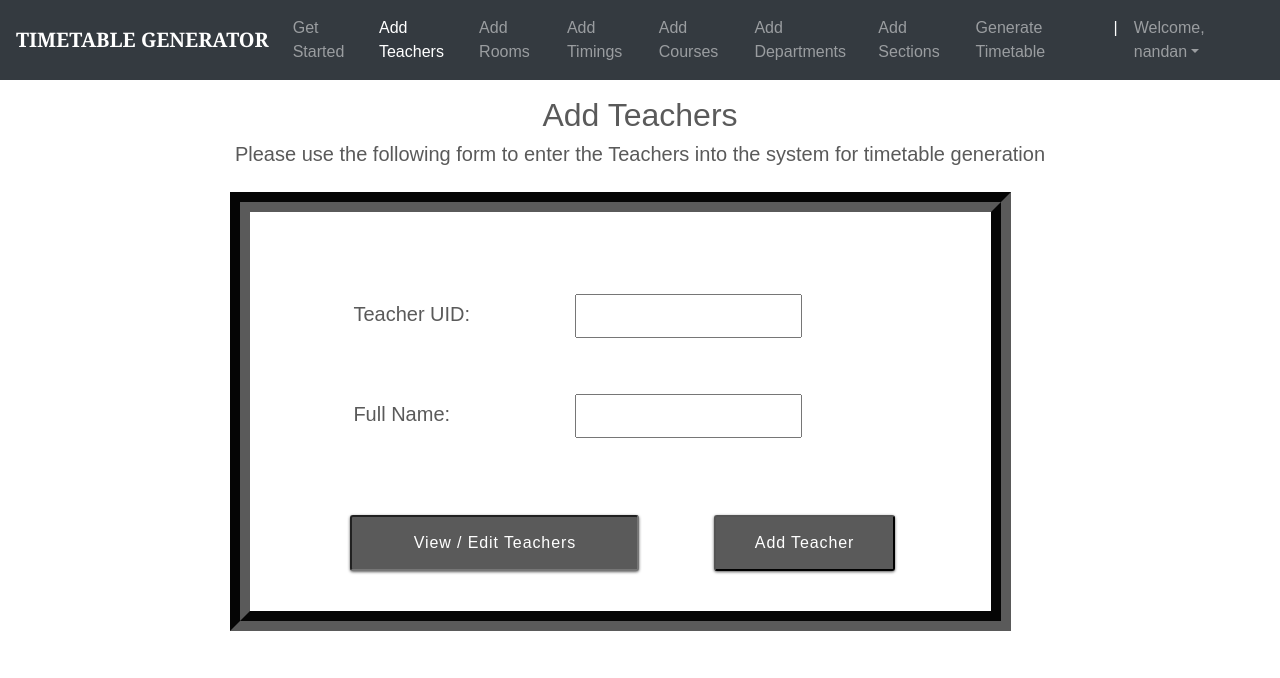
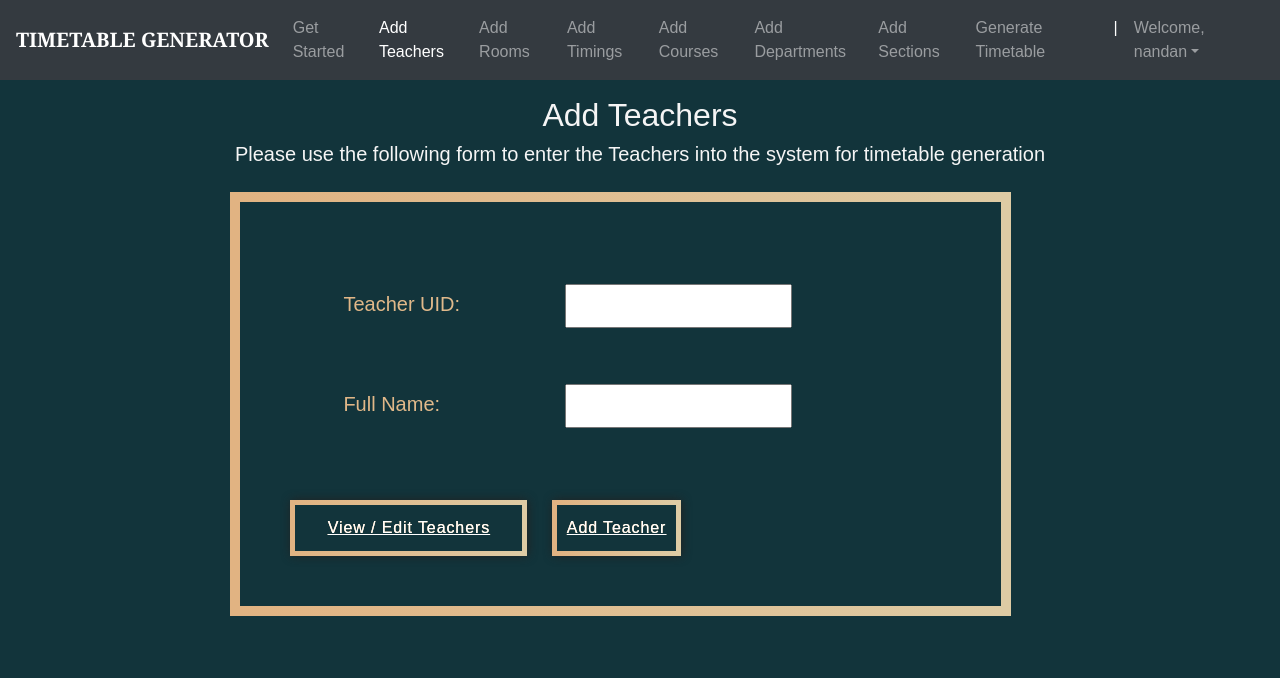
Before and after one commit to BhuvanKoduru/DBMS-Project, a Django app: page /add_teachers in a window 1280 px wide. Shown: the top 678 px of the page. Run offline with Django 3.2, Linux system fonts and the light colour scheme; a user stored in the database is signed in; parts of the project's set-up code (start-up, migrations or seed data) failed here and were passed over; some libraries are stand-ins or nearby versions.

Commit message:
Update addInstructors.html

```diff
--- a/TTGS Code/projttgs/templates/addInstructors.html
+++ b/TTGS Code/projttgs/templates/addInstructors.html
@@ -12,6 +12,20 @@
     <link rel="canonical" href="https://getbootstrap.com/docs/4.5/examples/carousel/">
 
      <style>
+        .bd-placeholder-img {
+            font-size: 1.125rem;
+            text-anchor: middle;
+            -webkit-user-select: none;
+            -moz-user-select: none;
+            -ms-user-select: none;
+            user-select: none;
+          }
+
+          @media (min-width: 768px) {
+            .bd-placeholder-img-lg {
+              font-size: 3.5rem;
+            }
+          }
           nav {
             font-family: sans-serif;
             }
@@ -171,6 +185,149 @@ fieldset button
         box-shadow: 6px 13px 13px 0px black;
         background-color: #ebfffa;
     }
+
+
+
+    :root {
+    --gradient:linear-gradient(to right,#e1b382,#DECBA4)  !important;
+
+      }
+          nav {
+            font-family: sans-serif;
+            }
+
+          .navbar-brand {
+            font-size: 20px;
+            font-family: Georgia, 'Times New Roman', Times, serif;
+        }
+
+          *{
+        margin: 0;
+        padding: 0;
+
+    }
+    body{
+        background-color:#12343b;
+    }
+
+    html{
+        scroll-behavior: smooth;
+    }
+    a{
+        text-decoration:none;
+    }
+    button
+    {
+        border-style:none;
+    }
+
+    h1, h2, h3, h4, h5{
+        text-align: center;
+        color: whitesmoke;
+
+    }
+
+    form {
+        margin-top: 2%;
+        margin-left: 18%;
+        margin-right: 21%;
+
+
+    }
+
+    form fieldset{
+
+        border: 10px solid;
+        border-image-slice: 1;
+        padding:40px;
+        background: var(--gradient) !important;
+        -webkit-background-clip: text !important;
+        -webkit-text-fill-color: transparent !important;
+        border-image-source:  var(--gradient) !important;
+        text-decoration: none;
+        background: #222;
+
+    }
+
+    fieldset h1 {
+        color: #dd2476;
+        padding-bottom: 20px;
+        margin-left: 35px;
+        display: inline-block;
+        cursor: pointer;
+        font-size: 28px;
+        text-align: center;
+    }
+
+    fieldset label {
+        margin-left: 40px;
+        padding: 23px;
+        font-size: 20px;
+        display: inline-block;
+        width  : 240px;
+    }
+    fieldset input{
+        padding:8px;
+        color: #dd2476;
+    }
+    fieldset input:focus{
+        color: #000;
+    }
+
+    .btn, #ctiming,#cname,#week {
+        border: 5px solid;
+        border-image-slice: 1;
+        background: var(--gradient) !important;
+        -webkit-background-clip: text !important;
+        -webkit-text-fill-color:white !important;
+        border-image-source:  var(--gradient) !important;
+        text-decoration: underline;
+        transition: all .4s ease;
+        margin:10px;
+        padding:10px;
+        box-shadow: #222 1px 0 10px;
+        caret-color:white;
+
+
+      }
+
+      .btn:hover, .btn:focus {
+            background: var(--gradient) !important;
+        -webkit-background-clip: none !important;
+        -webkit-text-fill-color: #fff !important;
+        border: 5px solid #fff !important;
+        box-shadow: #222 1px 0 10px;
+        text-decoration: underline;
+      }
+
+    #link_to_edit{
+        padding-left: 45px;
+    }
+
+    .fieldset{
+        margin:auto;
+        padding: 50px;
+        border-width: 0px;
+        border-style: ridge;
+        border-color:black;
+        box-shadow: 0px 0px 0px 0px black;
+        background-color:#222;
+    }
+    .test-class
+    {
+      border: 5px solid;
+        border-image-slice: 1;
+        background: var(--gradient) !important;
+        -webkit-background-clip: text !important;
+        -webkit-text-fill-color: #fff !important;
+        border-image-source:  var(--gradient) !important;
+        text-decoration: underline;
+        transition: all .4s ease;
+        margin:10px;
+        padding:10px;
+        box-shadow: #222 1px 0 10px;
+        caret-color:white;
+    }
     </style>
 
     <link rel="stylesheet" type="text/css" href="static/css/index.css">
@@ -257,7 +414,7 @@ fieldset button
 		<div class="tabcontent" id="new">
 			{{ form.as_p }}
             <br>
-            <a href="{% url 'editinstructor' %}"><input value="View / Edit Teachers" class="submit"></a>&nbsp;<input type="submit" value="Add Teacher" class="submit">
+            <a href="{% url 'editinstructor' %}"><input value="View / Edit Teachers" class="submit btn justify-content-center"></a>&nbsp;<input type="submit" value="Add Teacher" class="submit btn justify-content-center">
 		</div>
 	</fieldset>
 </form>
```
Lines whose indentation alone changed are shown as unchanged.
